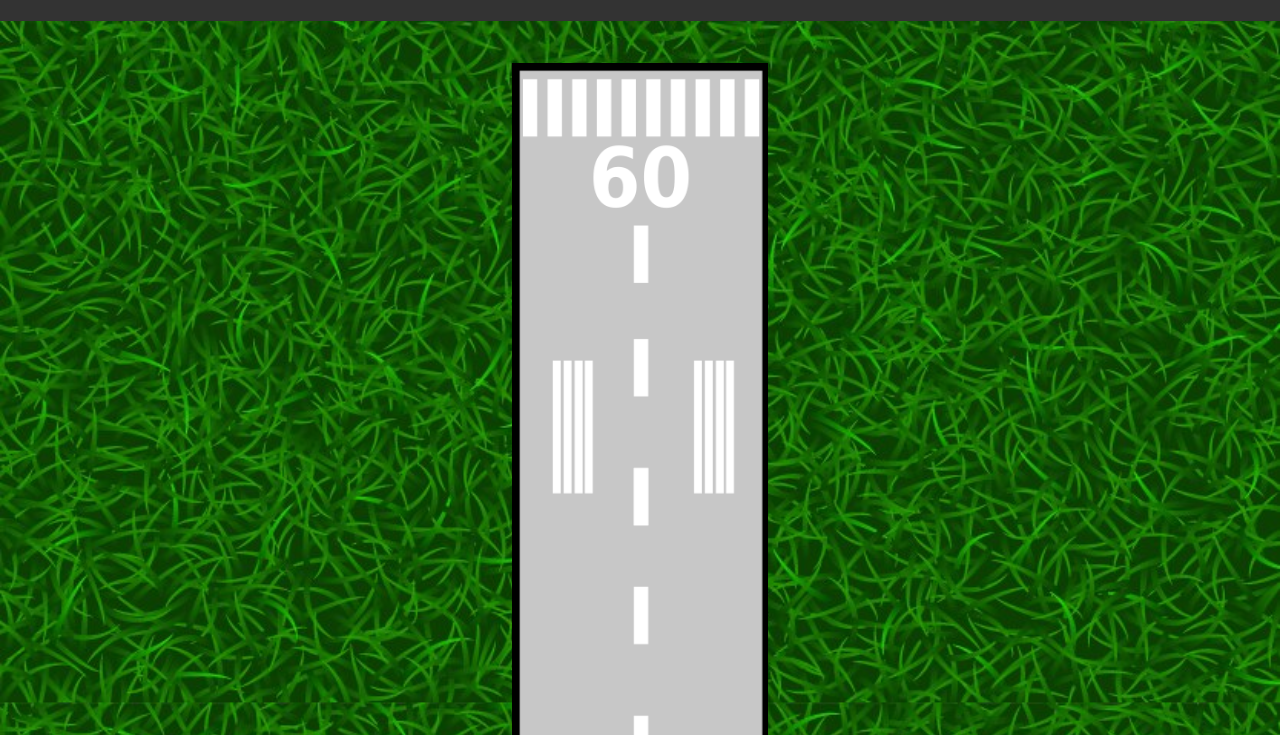
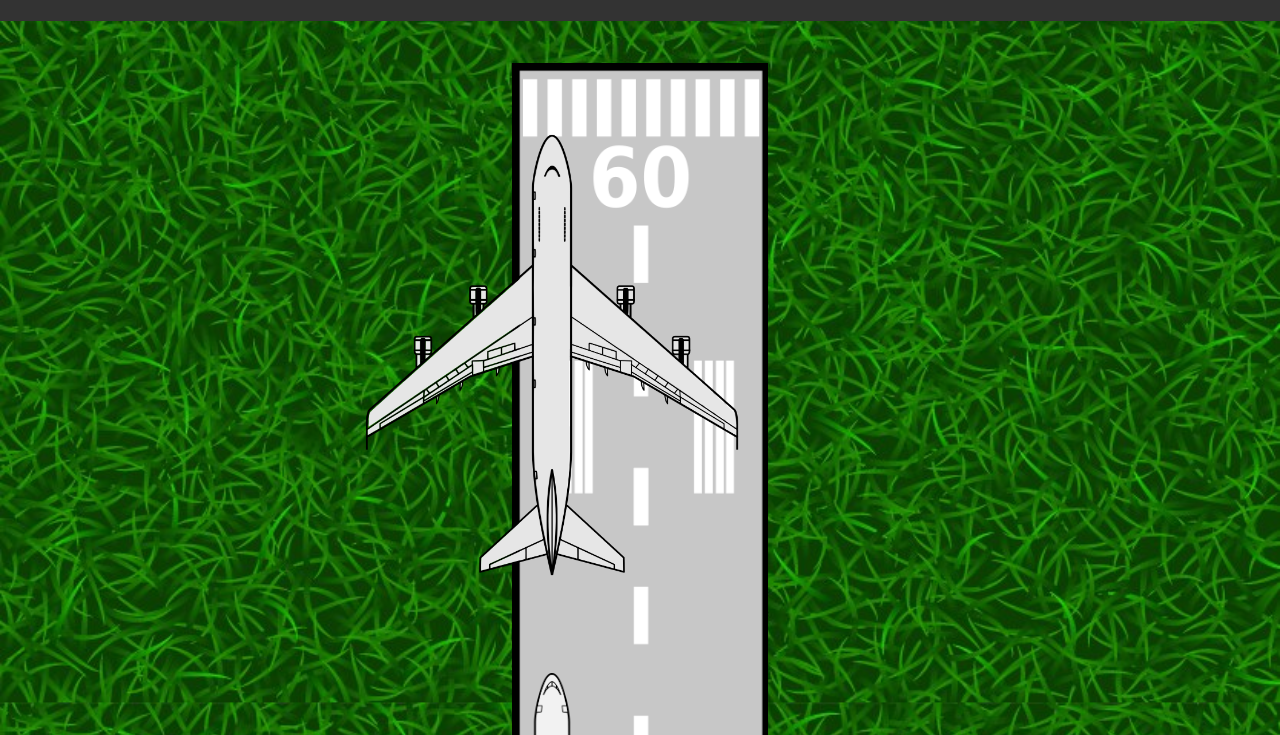
Before and after one commit to vladd-6/vladd-6.github.io, a plain HTML site: page index.html in a window 1280 px wide. Shown: the part 65-800 px from the top of the page. Drawn offline with Linux system fonts and the light colour scheme.

Commit message:
Planes - a little off

```diff
--- a/index.html
+++ b/index.html
@@ -16,6 +16,10 @@
     <div class = "runway">
         <img src = "runway.png">
     </div>
+    <div class = "planes">
+        <img src = "Boeing747.png">
+        <img src = "AirbusA340.png">
+    </div>
 </body>
 
 
--- a/style.css
+++ b/style.css
@@ -22,6 +22,13 @@ header{
     position: absolute;
     left: 50%;
     transform: translate(-50%, 0%);
+    z-index: -1;
+}
+
+.planes{
+    position: absolute;
+    left: 50%;
+    transform: translate(-50%, 0%);
 }
 
 @media screen and (min-width: 1101px){
@@ -34,6 +41,13 @@ header{
     }
     .runway img{
         width: 20vw;
+    }
+    .planes{
+        top: 12vw;
+    }
+    .planes img {
+        width: 30vw; /*20 + 10 */
+        padding: 5vh;
     }
 }
 
@@ -48,4 +62,11 @@ header{
     .runway img{
         width: 35vw;
     }
+    .planes{
+        top: 17vw;
+    }
+    .planes img{
+        width: 50vw;/*35 + 15 */
+        padding: 5vh;
+    }
 }
```
Also changed, not shown: AirbusA340.png (added), Boeing747.png (added).
